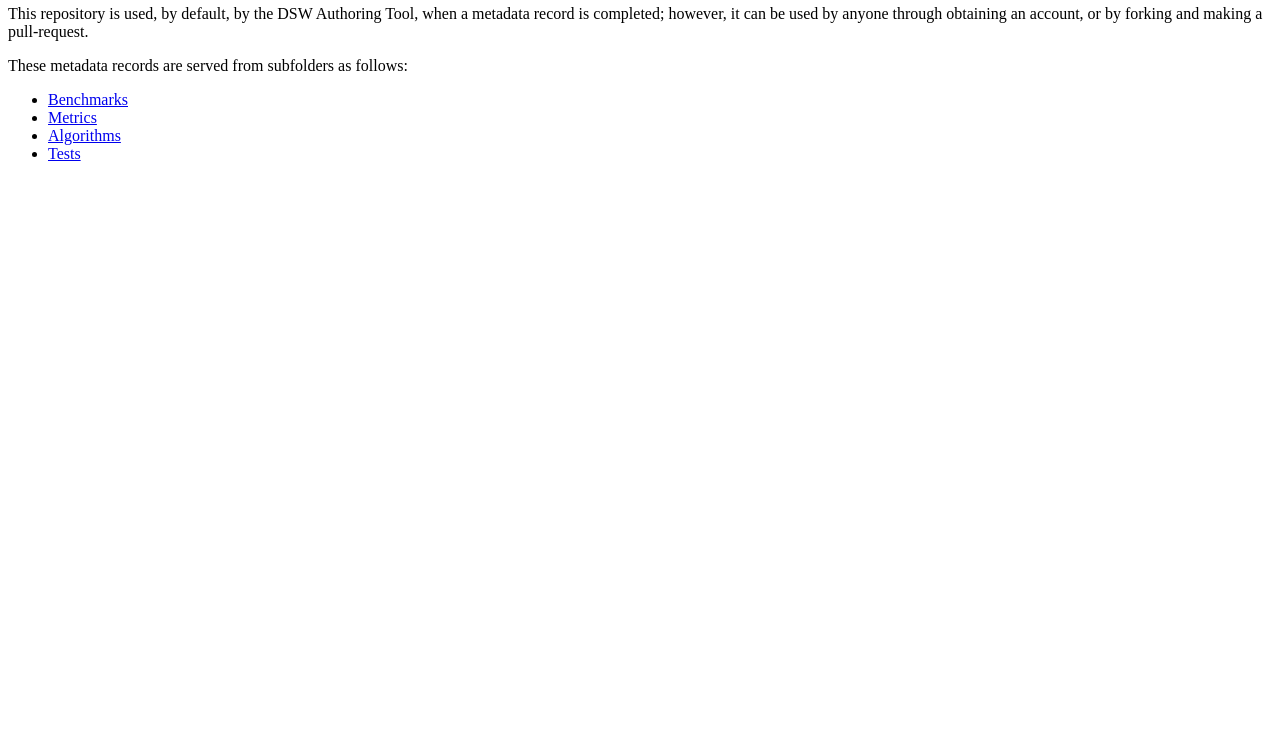
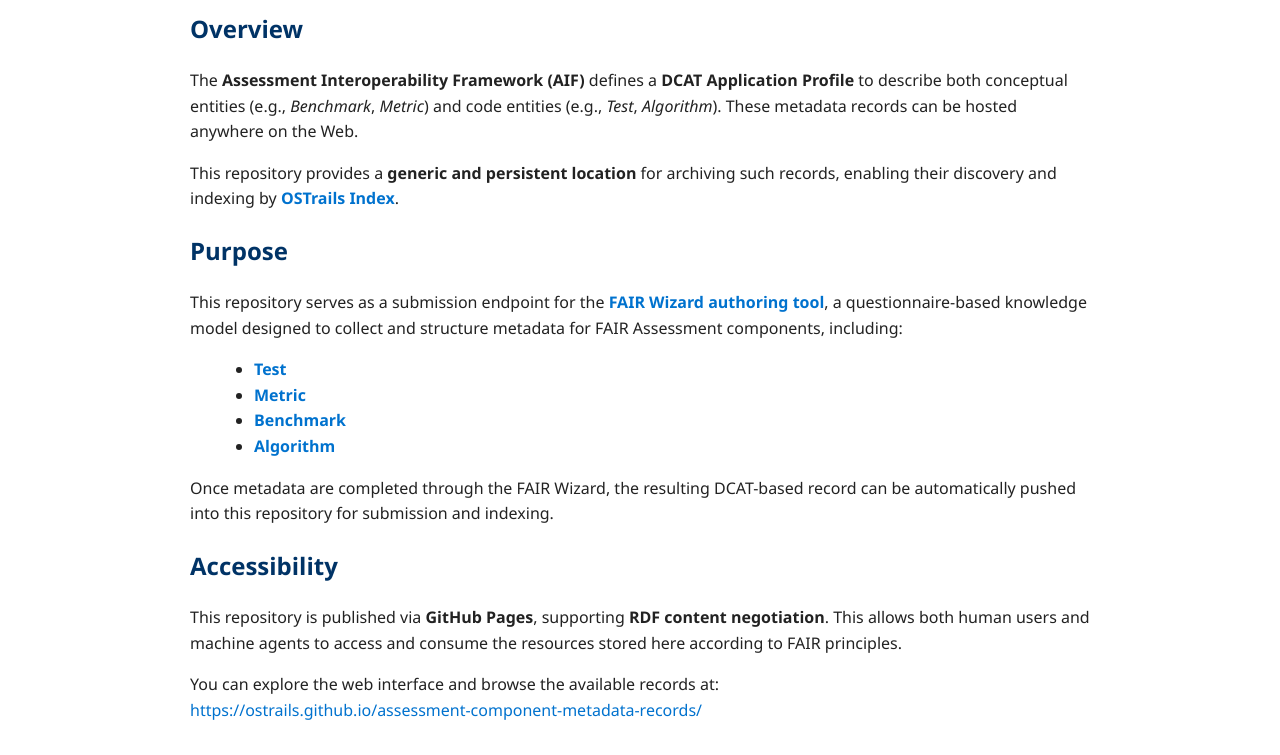
Before and after one commit to OSTrails/assessment-component-metadata-records, a plain HTML site: page index.html in a window 1280 px wide. Shown: the part 95-850 px from the top of the page. Before the commit the page ends 800 px from the top, so only its background shows below. Drawn offline with Linux system fonts and the light colour scheme.

Commit message:
Documentation updated

```diff
--- a/index.html
+++ b/index.html
@@ -1,16 +1,79 @@
-<h1>Assessment Interoperability Framework Component Metadata Records</h1>
+<!DOCTYPE html>
+<html lang="en">
+<head>
+  <meta charset="UTF-8">
+  <meta name="viewport" content="width=device-width, initial-scale=1.0">
+  <title>Assessment Component Metadata Records</title>
+  <style>
+    body {
+      font-family: "Segoe UI", Roboto, Helvetica, Arial, sans-serif;
+      line-height: 1.6;
+      max-width: 900px;
+      margin: 2rem auto;
+      padding: 0 1rem;
+      color: #222;
+    }
+    h1, h2 {
+      color: #003366;
+    }
+    a {
+      color: #0072ce;
+      text-decoration: none;
+    }
+    a:hover {
+      text-decoration: underline;
+    }
+    ul {
+      margin-left: 1.5rem;
+    }
+  </style>
+</head>
+<body>
+  <h1>Assessment Component Metadata Records</h1>
 
-<p>This is a repository to store the DCAT metadata records for various components of the Assessment Interoperability Framework defined by OSTrails.</p>
+  <h2>Overview</h2>
+  <p>
+    The <strong>Assessment Interoperability Framework (AIF)</strong> defines a
+    <strong>DCAT Application Profile</strong> to describe both conceptual entities
+    (e.g., <em>Benchmark</em>, <em>Metric</em>) and code entities
+    (e.g., <em>Test</em>, <em>Algorithm</em>). These metadata records can be hosted
+    anywhere on the Web.
+  </p>
+  <p>
+    This repository provides a <strong>generic and persistent location</strong> for
+    archiving such records, enabling their discovery and indexing by
+    <strong><a href="https://tools.ostrails.eu/fdp-index/search" target="_blank">OSTrails Index</a></strong>.
+  </p>
 
-<p>This repository is used, by default, by the DSW Authoring Tool, when a metadata record is completed; however, it can be used by anyone through obtaining an account, or by forking and making a pull-request.</p>
+  <h2>Purpose</h2>
+  <p>
+    This repository serves as a submission endpoint for the
+    <strong><a href="https://ostrails-fair.fair-wizard.com/wizard/" target="_blank">
+    FAIR Wizard authoring tool</a></strong>, a questionnaire-based knowledge model
+    designed to collect and structure metadata for FAIR Assessment components, including:
+  </p>
+  <ul>
+    <li><strong><a href="https://ostrails.github.io/assessment-component-metadata-records/test/">Test</a></strong></li>
+    <li><strong><a href="https://ostrails.github.io/assessment-component-metadata-records/metric/">Metric</a></strong></li>
+    <li><strong><a href="https://ostrails.github.io/assessment-component-metadata-records/benchmark/">Benchmark</a></strong></li>
+    <li><strong><a href="https://ostrails.github.io/assessment-component-metadata-records/algorithm/">Algorithm</a></strong></li>
+  </ul>
+  <p>
+    Once metadata are completed through the FAIR Wizard, the resulting DCAT-based record
+    can be automatically pushed into this repository for submission and indexing.
+  </p>
 
-
-
-These metadata records are served from subfolders as follows:<br/>
-
-<ul>
- <li> <a href="https://ostrails.github.io/assessment-component-metadata-records/benchmark/">Benchmarks</a></li>
-<li> <a href="https://ostrails.github.io/assessment-component-metadata-records/metric/">Metrics</a></li>
-<li> <a href="https://ostrails.github.io/assessment-component-metadata-records/algorithm/">Algorithms</a></li>
-<li>  <a href="https://ostrails.github.io/assessment-component-metadata-records/test/">Tests</a></li>
-</ul>
+  <h2>Accessibility</h2>
+  <p>
+    This repository is published via <strong>GitHub Pages</strong>, supporting
+    <strong>RDF content negotiation</strong>. This allows both human users and machine
+    agents to access and consume the resources stored here according to FAIR principles.
+  </p>
+  <p>
+    You can explore the web interface and browse the available records at:<br>
+    <a href="https://ostrails.github.io/assessment-component-metadata-records/" target="_blank">
+      https://ostrails.github.io/assessment-component-metadata-records/
+    </a>
+  </p>
+</body>
+</html>
```
Also changed, not shown: 1 other file.
